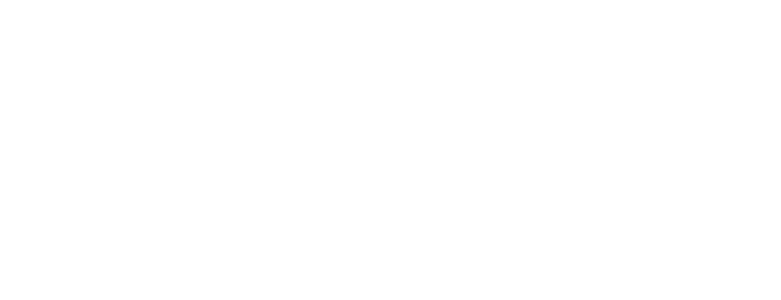
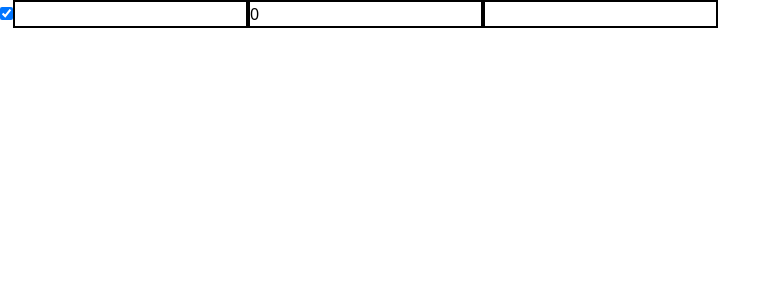
Before and after one commit to kimsha-it/learning, a React (Vite) app in the folder react/my-react-app/: page / in a window 1280 px wide. Shown: the top 300 px of the page, without its empty margins (0-781 px from the left). Built offline with nearby package versions, Linux system fonts and the light colour scheme.

Commit message:
state-advanced

```diff
--- a/react/my-react-app/src/App.jsx
+++ b/react/my-react-app/src/App.jsx
@@ -1,5 +1,10 @@
 import React from "react";
+import Container from "./components/StateAdvanced/Container";
 
 export default function App() {
-  return <div></div>;
+  return (
+    <div>
+      <Container></Container>
+    </div>
+  );
 }
--- /dev/null
+++ b/react/my-react-app/src/components/StateAdvanced/Container.jsx
@@ -0,0 +1,10 @@
+import React from "react";
+import Form from "./Form";
+
+export default function Container() {
+  return (
+    <div>
+      <Form></Form>
+    </div>
+  );
+}
--- /dev/null
+++ b/react/my-react-app/src/components/StateAdvanced/Form.jsx
@@ -0,0 +1,71 @@
+import React from "react";
+import { useState } from "react";
+
+export default function Form() {
+  const [form, setForm] = useState({
+    username: "",
+    age: 0,
+    email: "",
+  });
+
+  // const [username, setUsername] = useState("");
+  // const [age, setAge] = useState(0);
+  // const [email, setEmail] = useState("");
+
+  function handleChange(event) {
+    // target: 이벤트가 발생한 요소 정보
+    const target = event["target"];
+    console.log(target);
+
+    const { name, value } = target;
+    console.log(name, value);
+
+    // if (name === "username") {
+    //   setUsername(value);
+    // }
+    // if (name === "age") {
+    //   setAge(value);
+    // }
+    // if (name === "email") {
+    //   setEmail(value);
+    // }
+
+    const newForm = { ...form, [name]: value };
+    setForm(newForm);
+  }
+
+  return (
+    <div>
+      <form>
+        <input type="checkbox" checked={true} />
+        <input
+          className="border-2"
+          type="text"
+          name="username"
+          value={form.username}
+          onChange={(event) => {
+            handleChange(event);
+          }}
+        />
+        <input
+          className="border-2"
+          type="number"
+          name="age"
+          value={form.age}
+          onChange={(event) => {
+            handleChange(event);
+          }}
+        />
+        <input
+          className="border-2"
+          type="email"
+          name="email"
+          value={form.email}
+          onChange={(event) => {
+            handleChange(event);
+          }}
+        />
+      </form>
+    </div>
+  );
+}
```
